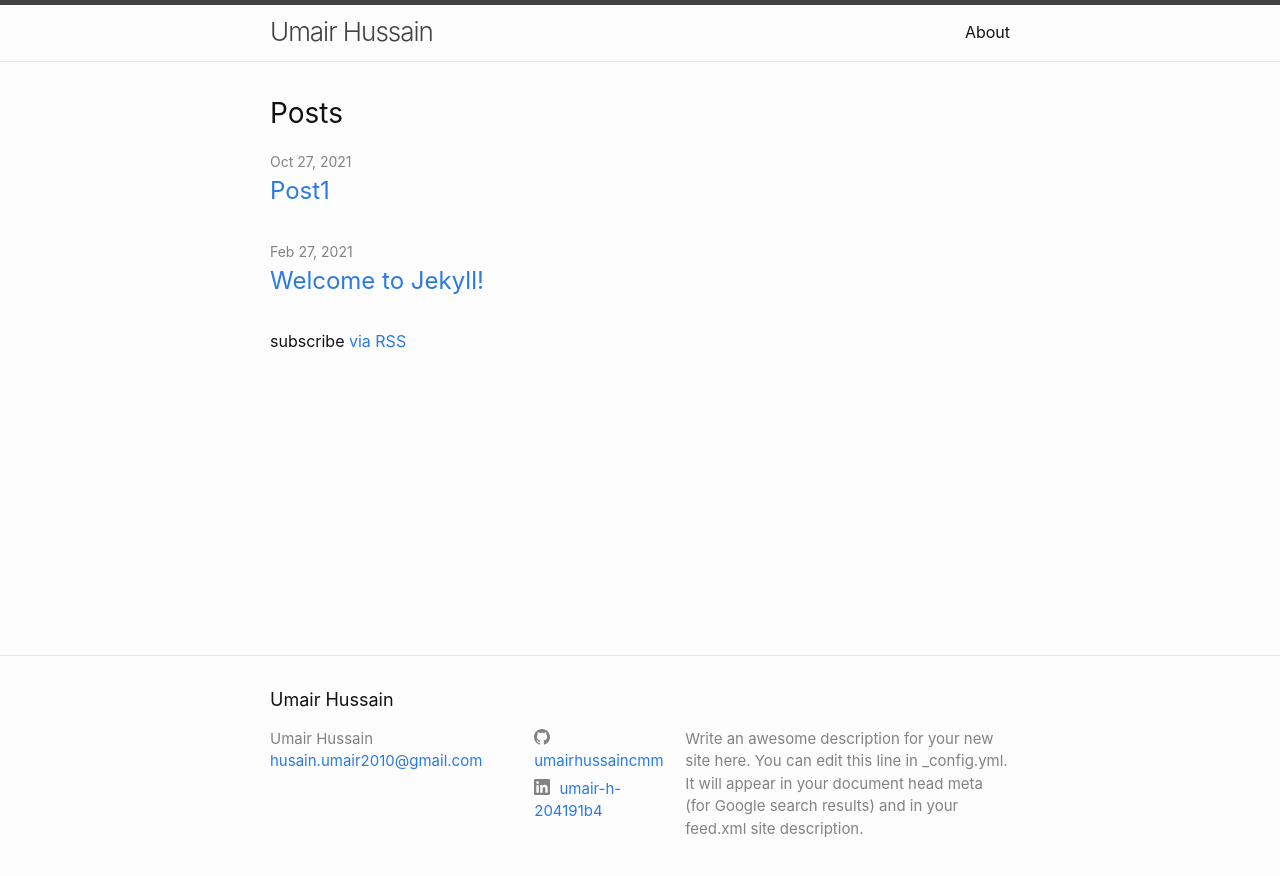
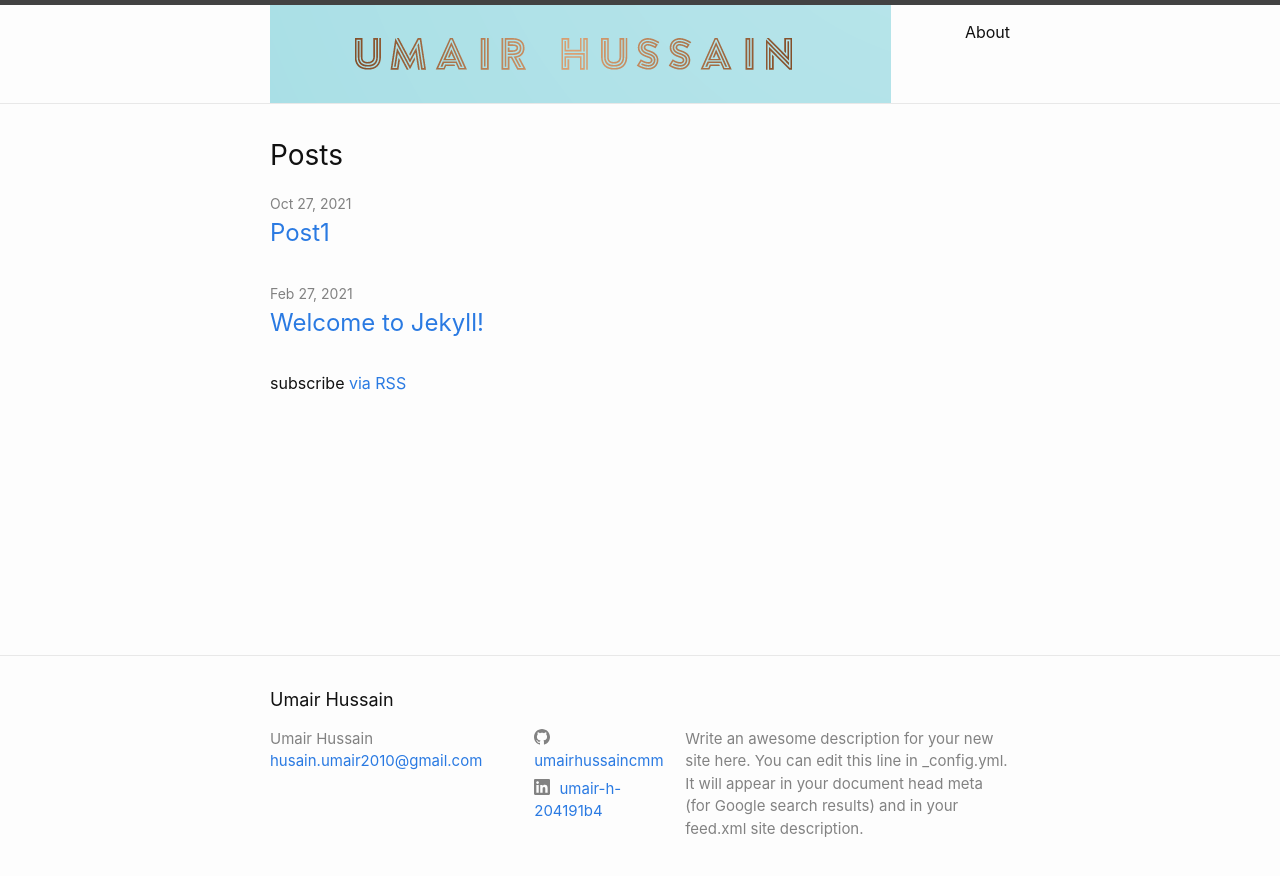
Before and after one commit to umairhussaincmm/umairhussaincmm.github.io, a Jekyll site: the page built from index.markdown, in a window 1280 px wide. Shown: the top 876 px of the page. Built offline with Jekyll 4.4.1, drawn with Linux system fonts in a browser that asks for light colours.

Commit message:
new logo

```diff
--- a/_config.yml
+++ b/_config.yml
@@ -33,7 +33,7 @@ github_username:  umairhussaincmm
 # Defaulting the author name
 author: Umair Hussain
 
-title-logo: /images/title-logo.jpg
+title-logo: /images/title-logo.png
 
 # Build settings
 # Removed minima theme as it is now a regular theme (not gem based theme)
--- a/_includes/header.html
+++ b/_includes/header.html
@@ -3,7 +3,18 @@
   <div class="wrapper">
     {%- assign default_paths = site.pages | map: "path" -%}
     {%- assign page_paths = site.header_pages | default: default_paths -%}
-    <a class="site-title" rel="author" href="{{ "/" | relative_url }}">{{ site.title | escape }}</a>
+    <!--
+	Original title code from minima theme
+	<a class="site-title" rel="author" href="{{ "/" | relative_url }}">{{ site.title | escape }}</a>
+    -->
+    <!-- Adding custom title-->
+    <a class="site-title" rel="author" href="{{"/" | relative_url }}">
+      {%- if site.title-logo -%}
+        <img src="{{ site.title-logo | relative_url }}" alt="{{ site.title | escape }}"></img>
+        {%- else -%}
+          {{ site.title | escape }}
+      {%- endif -%}
+    </a>
 
     {%- if page_paths -%}
       <nav class="site-nav">
```
Also changed, not shown: images/title-logo.png (added), images/title-logo1.jpg (renamed from images/title-logo.jpg), images/title-logo2.png (added).
